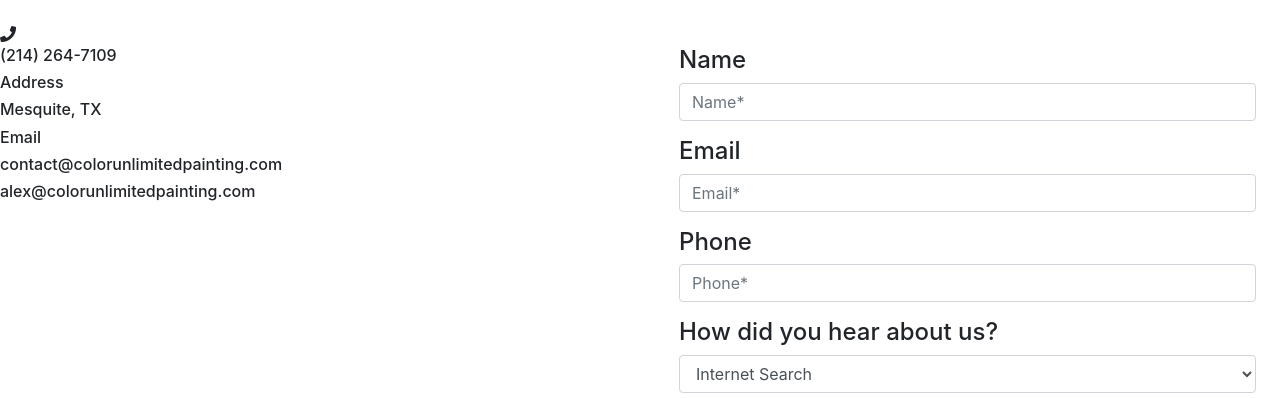
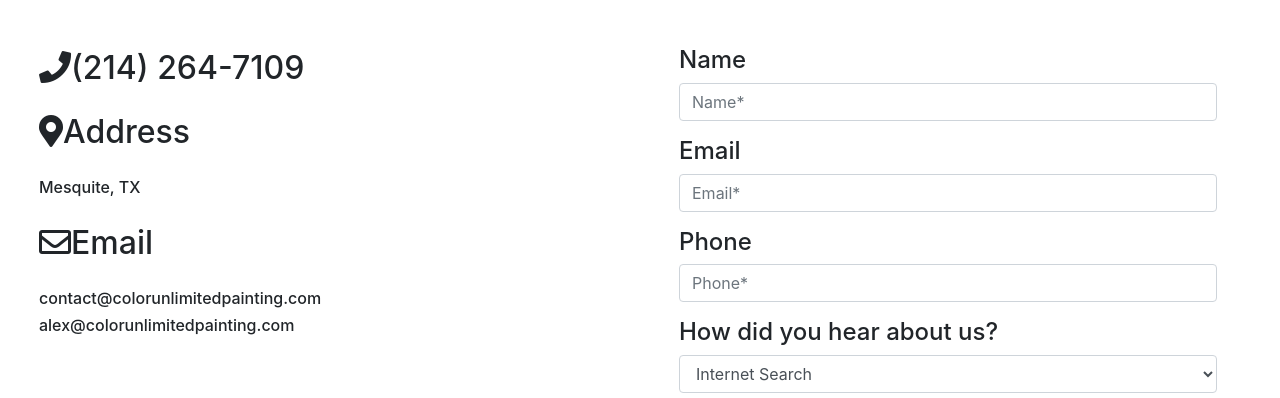
Before and after one commit to tonyc417/contract-temp2, a plain HTML site: page contact.html in a window 1280 px wide. Shown: the part 402-800 px from the top of the page. Drawn offline with nearby package versions, Linux system fonts and the light colour scheme; some packages are replaced by stand-ins of ours.

Commit message:
done with home screen

```diff
--- a/contact.html
+++ b/contact.html
@@ -39,13 +39,12 @@
         </div>
     </section>
 
-    <div class="row my-4">
+    <div class="row mx-4 my-4">
         <div class="col-md">
-            <i class="fas fa-phone"></i>
-            <h6>(214) 264-7109</h6>
-            <h6>Address</h6>
+            <h2><i class="fas fa-phone"></i>(214) 264-7109</h2>
+            <h2><i class="fas fa-map-marker-alt"></i>Address</h2>
             <h6>Mesquite, TX</h6>
-            <h6>Email</h6>
+            <h2><i class="far fa-envelope"></i>Email</h2>
             <h6>
                 contact@colorunlimitedpainting.com
             </h6>
```
